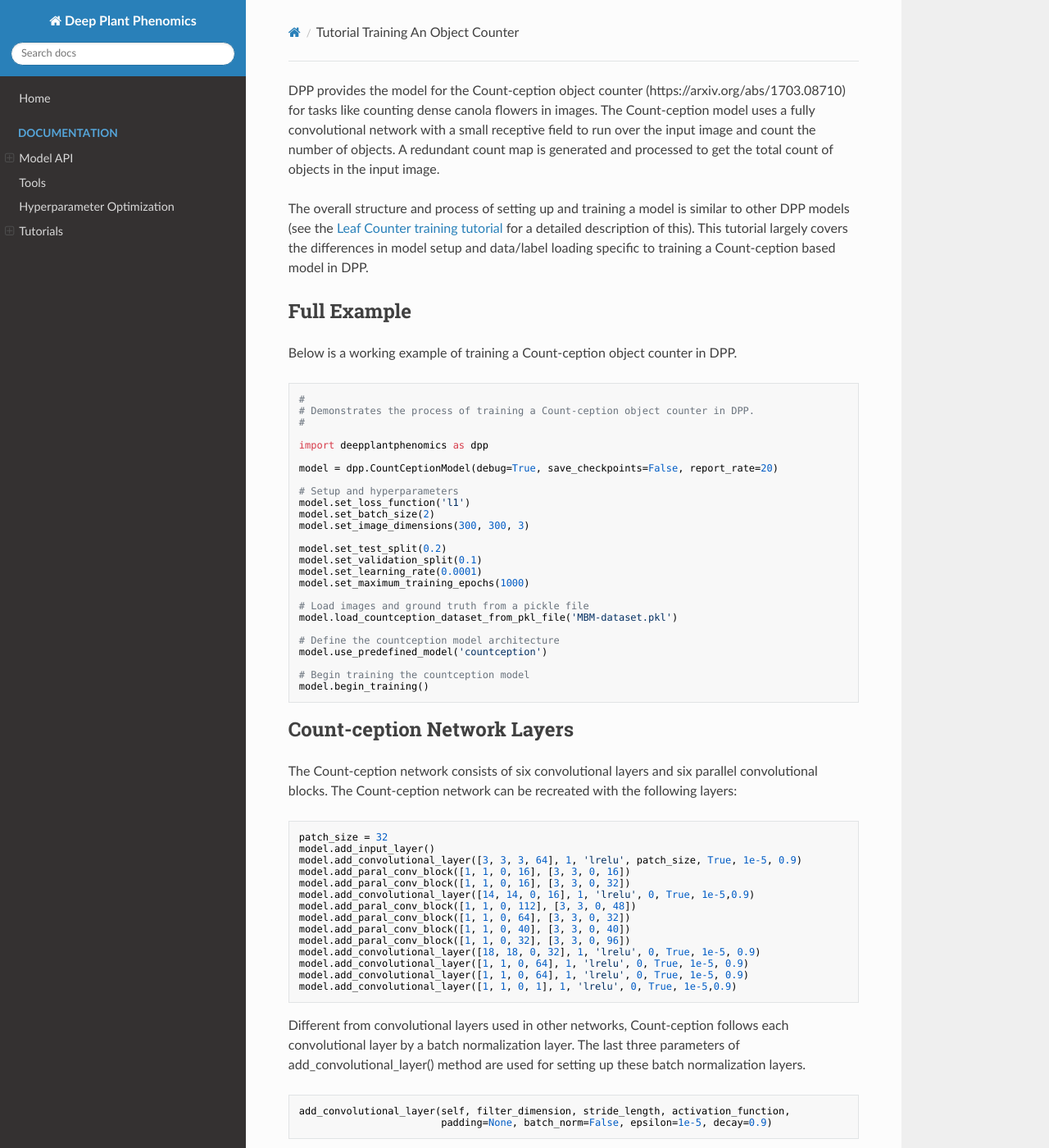
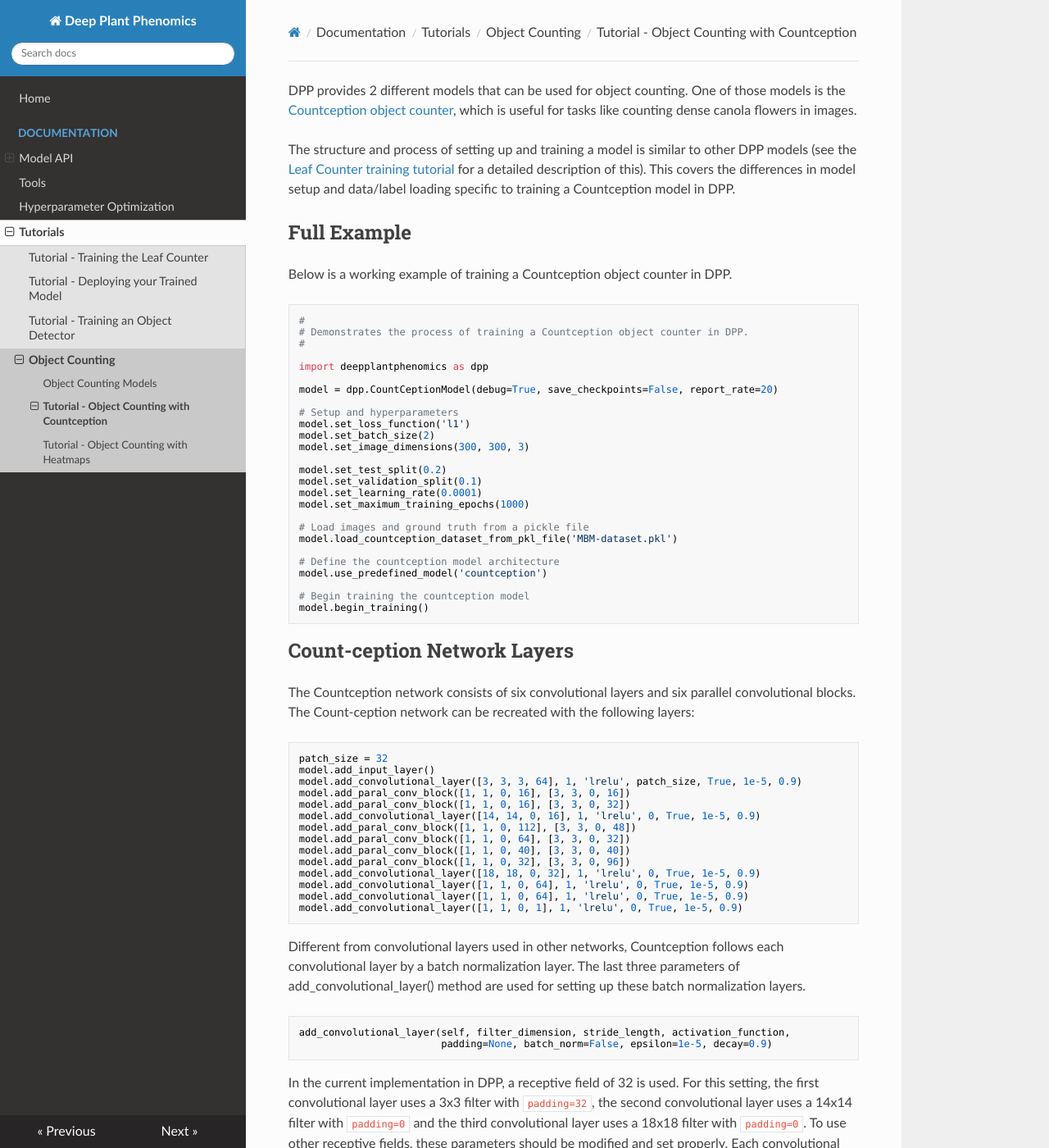
Before and after one commit to p2irc/deepplantphenomics, an MkDocs documentation site: the page built from docs/Tutorial-Object-Counting-with-Countception.md, in a window 1280 px wide and 1400 px high. Shown: the whole window at 82% size. Built offline with MkDocs 1.6.1, drawn with Linux system fonts in a browser that asks for light colours; nearby versions of some CDN libraries; old or Windows-style settings are respelled for this version of MkDocs; some of the changed text lies outside the part shown.

Commit message:
Add more documentation for heatmap object counting and object counter differences

````diff
--- a/docs/Tutorial-Training-An-Object-Counter.md
+++ b/docs/Tutorial-Object-Counting-with-Countception.md
@@ -1,14 +1,14 @@
-DPP provides the model for the Count-ception object counter (https://arxiv.org/abs/1703.08710) for tasks like counting dense canola flowers in images. The Count-ception model uses a fully convolutional network with a small receptive field to run over the input image and count the number of objects. A redundant count map is generated and processed to get the total count of objects in the input image.
+DPP provides 2 different models that can be used for object counting. One of those models is the [Countception object counter](https://arxiv.org/abs/1703.08710), which is useful for tasks like counting dense canola flowers in images.
 
-The overall structure and process of setting up and training a model is similar to other DPP models (see the [Leaf Counter training tutorial](Tutorial-Training-The-Leaf-Counter.md) for a detailed description of this). This tutorial largely covers the differences in model setup and data/label loading specific to training a Count-ception based model in DPP.
+The structure and process of setting up and training a model is similar to other DPP models (see the [Leaf Counter training tutorial](Tutorial-Training-The-Leaf-Counter.md) for a detailed description of this). This covers the differences in model setup and data/label loading specific to training a Countception model in DPP.
 
 ## Full Example
 
-Below is a working example of training a Count-ception object counter in DPP.
+Below is a working example of training a Countception object counter in DPP.
 
 ```python
 #
-# Demonstrates the process of training a Count-ception object counter in DPP.
+# Demonstrates the process of training a Countception object counter in DPP.
 #
 
 import deepplantphenomics as dpp
@@ -37,7 +37,7 @@
 
 ## Count-ception Network Layers
 
-The Count-ception network consists of six convolutional layers and six parallel convolutional blocks. The Count-ception network can be recreated with the following layers:
+The Countception network consists of six convolutional layers and six parallel convolutional blocks. The Count-ception network can be recreated with the following layers:
 
 ```python
 patch_size = 32
@@ -45,7 +45,7 @@
 model.add_convolutional_layer([3, 3, 3, 64], 1, 'lrelu', patch_size, True, 1e-5, 0.9)
 model.add_paral_conv_block([1, 1, 0, 16], [3, 3, 0, 16])
 model.add_paral_conv_block([1, 1, 0, 16], [3, 3, 0, 32])
-model.add_convolutional_layer([14, 14, 0, 16], 1, 'lrelu', 0, True, 1e-5,0.9)
+model.add_convolutional_layer([14, 14, 0, 16], 1, 'lrelu', 0, True, 1e-5, 0.9)
 model.add_paral_conv_block([1, 1, 0, 112], [3, 3, 0, 48])
 model.add_paral_conv_block([1, 1, 0, 64], [3, 3, 0, 32])
 model.add_paral_conv_block([1, 1, 0, 40], [3, 3, 0, 40])
@@ -53,9 +53,9 @@
 model.add_convolutional_layer([18, 18, 0, 32], 1, 'lrelu', 0, True, 1e-5, 0.9)
 model.add_convolutional_layer([1, 1, 0, 64], 1, 'lrelu', 0, True, 1e-5, 0.9)
 model.add_convolutional_layer([1, 1, 0, 64], 1, 'lrelu', 0, True, 1e-5, 0.9)
-model.add_convolutional_layer([1, 1, 0, 1], 1, 'lrelu', 0, True, 1e-5,0.9)
+model.add_convolutional_layer([1, 1, 0, 1], 1, 'lrelu', 0, True, 1e-5, 0.9)
 ```
-Different from convolutional layers used in other networks, Count-ception follows each convolutional layer by a batch normalization layer. The last three parameters of add_convolutional_layer() method are used for setting up these batch normalization layers.
+Different from convolutional layers used in other networks, Countception follows each convolutional layer by a batch normalization layer. The last three parameters of add_convolutional_layer() method are used for setting up these batch normalization layers.
 
 ```python
 add_convolutional_layer(self, filter_dimension, stride_length, activation_function,
@@ -63,9 +63,9 @@
 ```
 In the current implementation in DPP, a receptive field of 32 is used. For this setting, the first convolutional layer uses a 3x3 filter with `padding=32`, the second convolutional layer uses a 14x14 filter with `padding=0` and the third convolutional layer uses a 18x18 filter with `padding=0`. To use other receptive fields, these parameters should be modified and set properly. Each convolutional layer uses `xavier` weight initialization and the `LeakyReLu` activation function.
 
-## Predefined Count-ception Network
+## Predefined Countception Network
 
-While the network layers were described above, the Count-ception network (with default parameters) is available as a predefined model in DPP. After configuring the model settings and loading in the dataset, the model layers can be setup using:
+While the network layers were described above, the Countception network (with default parameters) is available as a predefined model in DPP. After configuring the model settings and loading in the dataset, the model layers can be setup using:
 
 ```python
 model.use_predefined_model('countception')
@@ -73,7 +73,7 @@
 
 ## Data/Label Loading
 
-For the Count-ception network, image and ground truth data are loaded from a pickle file using:
+For the Countception network, image and ground truth data are loaded from a pickle file using:
 
 ```python
 model.load_countception_dataset_from_pkl_file()
--- a/mkdocs.yml
+++ b/mkdocs.yml
@@ -17,5 +17,9 @@
         - Tutorial - Training the Leaf Counter: Tutorial-Training-The-Leaf-Counter.md
         - Tutorial - Deploying your Trained Model: Tutorial-Deployment.md
         - Tutorial - Training an Object Detector: Tutorial-Training-An-Object-Detector.md
+        - Object Counting:
+          - Object Counting Models: Object-Counting-Models.md
+          - Tutorial - Object Counting with Countception: Tutorial-Object-Counting-with-Countception.md
+          - Tutorial - Object Counting with Heatmaps: Tutorial-Object-Counting-with-Heatmaps.md
 
 theme: readthedocs
````
Also changed, not shown: docs/Object-Counting-Models.md (added, +13 -0 lines), docs/Tutorial-Object-Counting-with-Heatmaps.md (added, +59 -0 lines).
